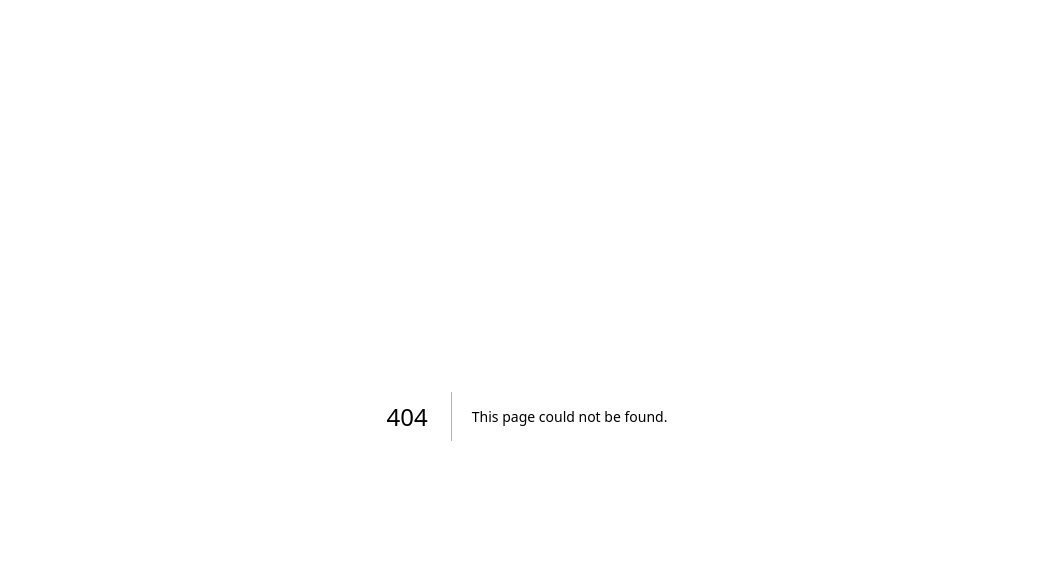
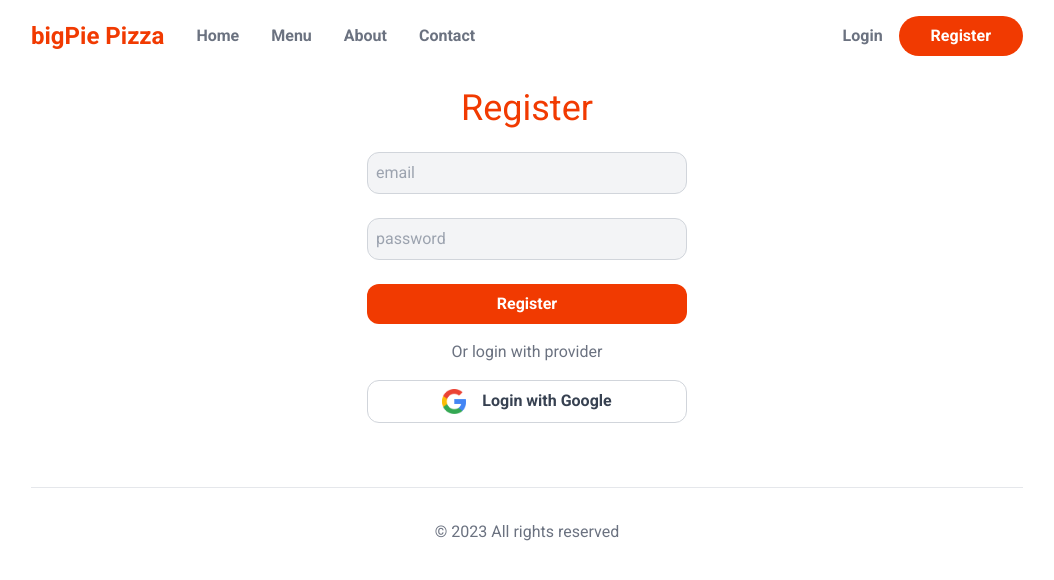
Before and after one commit to nstark12/bigpie-pizza, a Next.js app: page /register in a window 1280 px wide. Before the commit this address had no page. Shown: the top 580 px of the page, without its empty margins (113-1167 px from the left). Built offline with nearby package versions, Linux system fonts and the light colour scheme.

Commit message:
added a coupe routes now working on register page

```diff
--- a/src/app/globals.css
+++ b/src/app/globals.css
@@ -6,3 +6,19 @@
   @apply grid;
   grid-template-columns: 0.4fr 0.6fr;
 }
+
+input[type="email"],
+input[type="password"],
+input[type="text"] {
+  @apply block w-full my-6 rounded-xl;
+  @apply border p-2 border-gray-300 bg-gray-100;
+}
+
+button {
+  @apply block w-full text-gray-700 font-semibold;
+  @apply border border-gray-300 rounded-xl px-6 py-2;
+}
+button[type="submit"],
+.submit {
+  @apply border-0 bg-primary text-white;
+}
--- a/src/app/layout.js
+++ b/src/app/layout.js
@@ -1,5 +1,6 @@
 import { Roboto } from "next/font/google";
 import "./globals.css";
+import Header from "@/components/layout/Header";
 
 const roboto = Roboto({ subsets: ["latin"], weight: ["400", "500", "700"] });
 
@@ -12,7 +13,13 @@
   return (
     <html lang="en">
       <body className={roboto.className}>
-        <main className="max-w-5xl mx-auto p-4">{children}</main>
+        <main className="max-w-5xl mx-auto p-4">
+          <Header />
+          {children}
+          <footer className="border-t p-8 text-center text-gray-500 mt-16">
+            &copy; 2023 All rights reserved
+          </footer>
+        </main>
       </body>
     </html>
   );
--- a/src/app/page.js
+++ b/src/app/page.js
@@ -1,4 +1,3 @@
-import Header from "@/components/layout/Header";
 import Hero from "@/components/layout/Hero";
 import HomeMenu from "@/components/layout/HomeMenu";
 import SectionHeaders from "@/components/layout/SectionHeaders";
@@ -6,7 +5,6 @@
 export default function Home() {
   return (
     <>
-      <Header />
       <Hero />
       <HomeMenu />
       <section className="text-center my-16">
@@ -44,9 +42,6 @@
           </a>
         </div>
       </section>
-      <footer className="border-t p-8 text-center text-gray-500">
-        &copy; 2023 All rights reserved
-      </footer>
     </>
   );
 }
--- /dev/null
+++ b/src/app/register/page.js
@@ -0,0 +1,26 @@
+import Image from "next/image";
+
+export default function RegisterPage() {
+  return (
+    <section className="mt-8">
+      <h1 className="text-center text-primary text-4xl">Register</h1>
+      <form className="block max-w-xs mx-auto">
+        <input type="email" placeholder="email" />
+        <input type="password" placeholder="password" />
+        <button type="submit">Register</button>
+        <div className="my-4 text-center text-gray-500">
+          Or login with provider
+        </div>
+        <button className="flex gap-4 justify-center items-center">
+          <Image
+            src={"/google.png"}
+            alt={"google logo"}
+            width={24}
+            height={24}
+          />
+          Login with Google
+        </button>
+      </form>
+    </section>
+  );
+}
--- a/src/components/layout/Header.js
+++ b/src/components/layout/Header.js
@@ -4,19 +4,22 @@
   return (
     <>
       <header className="flex items-center justify-between">
-        <Link className="text-primary font-semibold text-2xl" href="/">
-          bigPie Pizza
-        </Link>
         <nav className="flex items-center gap-8 text-gray-500 font-semibold">
-          <Link href={""}>Home</Link>
+          <Link className="text-primary font-semibold text-2xl" href={"/"}>
+            bigPie Pizza
+          </Link>
+          <Link href={"/"}>Home</Link>
           <Link href={""}>Menu</Link>
           <Link href={""}>About</Link>
           <Link href={""}>Contact</Link>
+        </nav>
+        <nav className="flex items-center gap-4 text-gray-500 font-semibold">
+          <Link href={"/login"}>Login</Link>
           <Link
             className="bg-primary text-white px-8 py-2 rounded-full"
-            href={""}
+            href={"/register"}
           >
-            Login
+            Register
           </Link>
         </nav>
       </header>
--- a/src/components/layout/Hero.js
+++ b/src/components/layout/Hero.js
@@ -3,7 +3,7 @@
 
 export default function Hero() {
   return (
-    <section className="hero">
+    <section className="hero mt-6">
       <div className="py-14">
         <h1 className="text-4xl font-semibold">
           Everything
```
Also changed, not shown: public/google.png (added).
